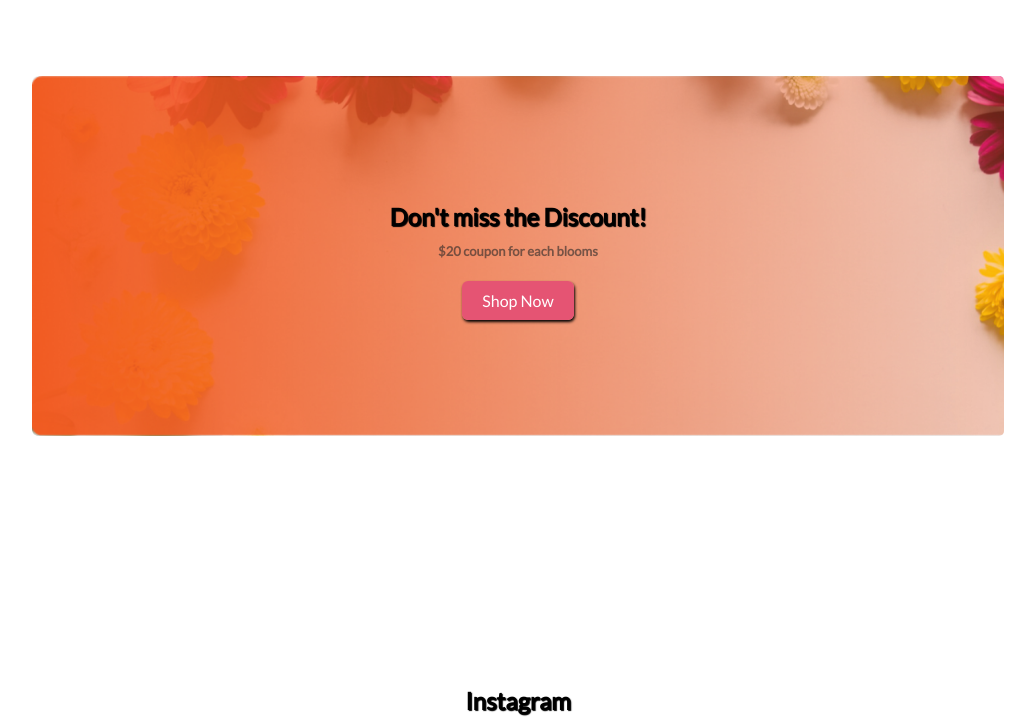
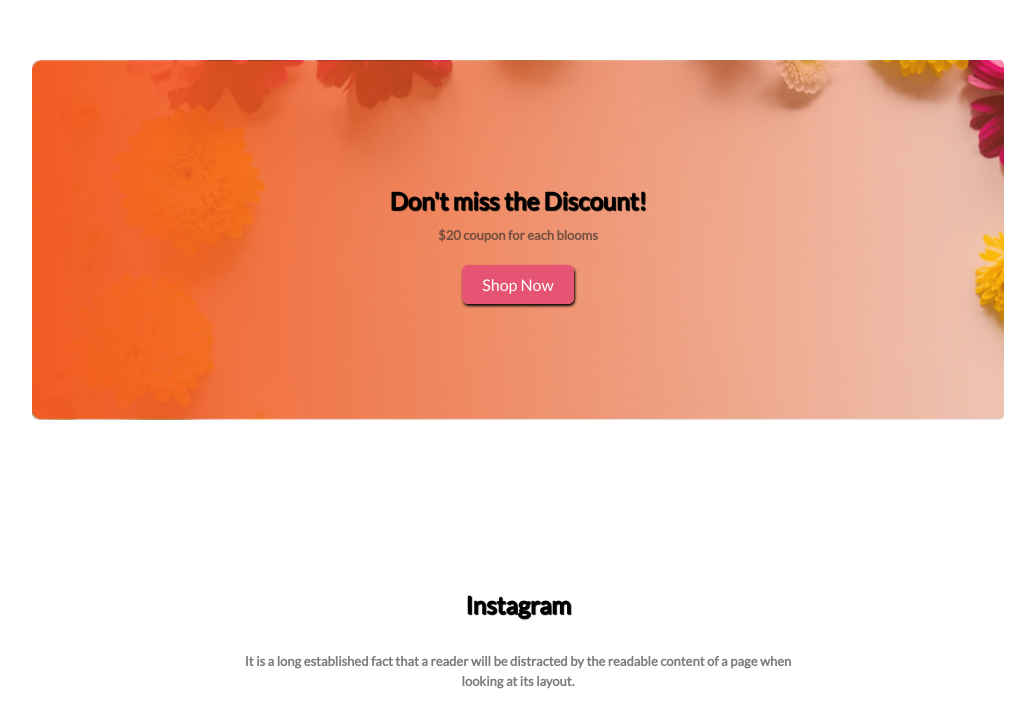
Before and after one commit to Masum-Reza2/The-Ultimate-Flower-Shop, a plain HTML site: page index.html in a window 1280 px wide. Shown: the part 2804-3531 px from the top of the page, without its empty margins (122-1157 px from the left). Drawn offline with Linux system fonts and the light colour scheme.

Commit message:
optional section added

```diff
--- a/style.css
+++ b/style.css
@@ -317,7 +317,8 @@ button {
 
 /* my own section design */
 #optional_section{
-  height: 75vh;
+  padding-top: 4rem;
+  height: 55vh;
   display: flex;
   align-items: center;
   justify-content: center;
```
